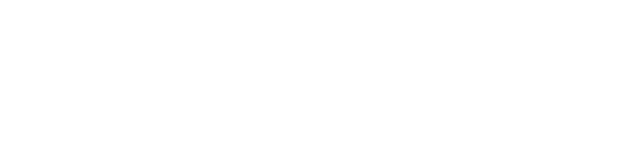
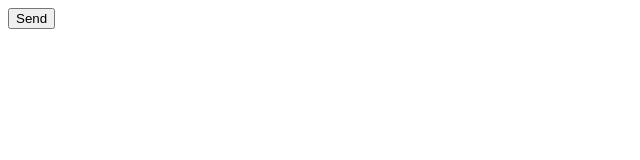
Before and after one commit to Ali200119/Js-String_Array, a plain HTML site: page index.html in a window 1280 px wide. Shown: the whole page, without its empty margins (0-640 px from the left). Drawn offline with Linux system fonts and the light colour scheme.

Commit message:
feat: String

```diff
--- a/index.html
+++ b/index.html
@@ -7,6 +7,7 @@
     <title>Homework</title>
 </head>
 <body>
+    <button>Send</button>
 <script src="./assets/js/task.js"></script>
 <script src="./assets/js/practice.js"></script>
 </body>
```
Also changed, not shown: assets/js/practice.js (+72 -0 lines).
